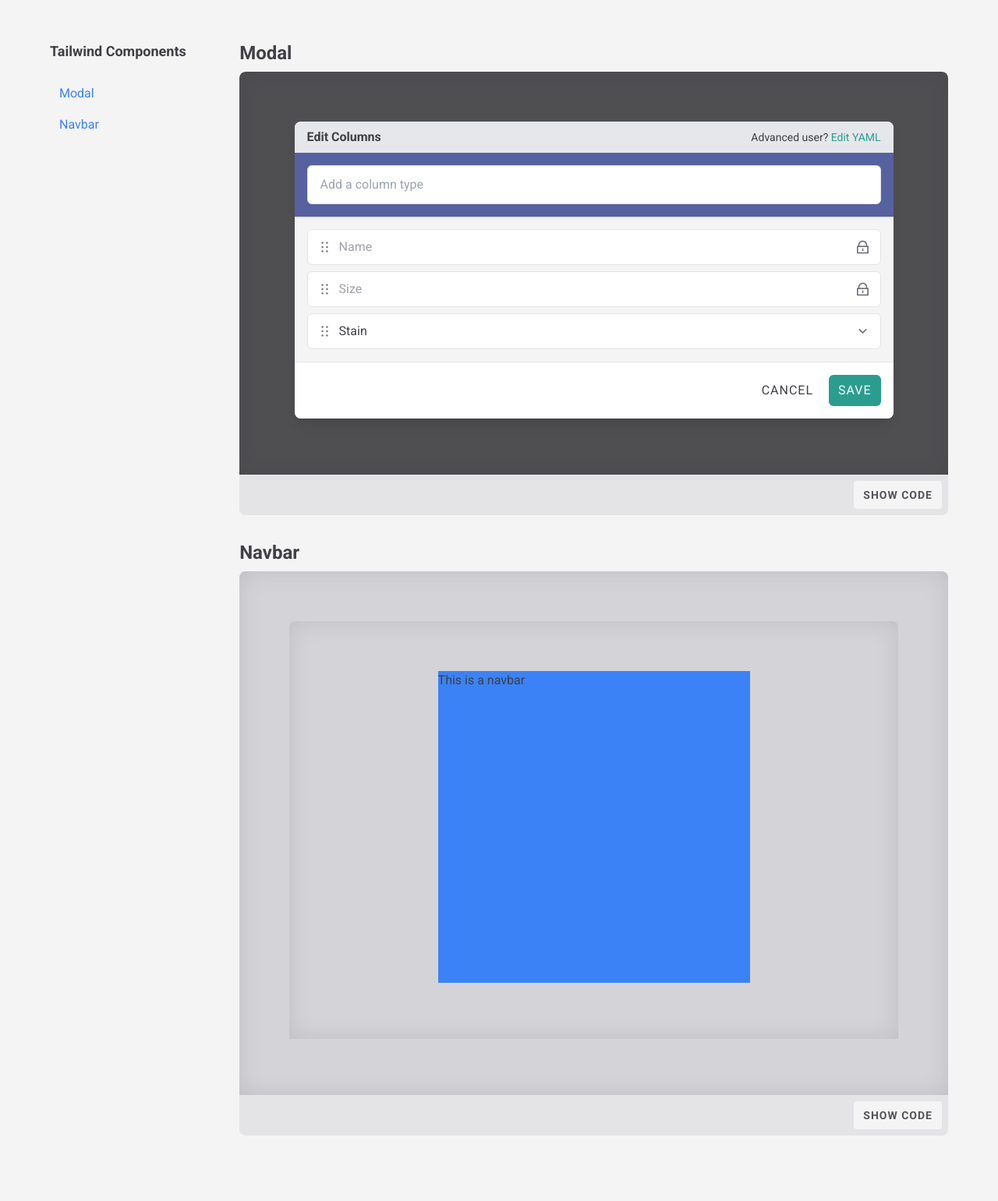
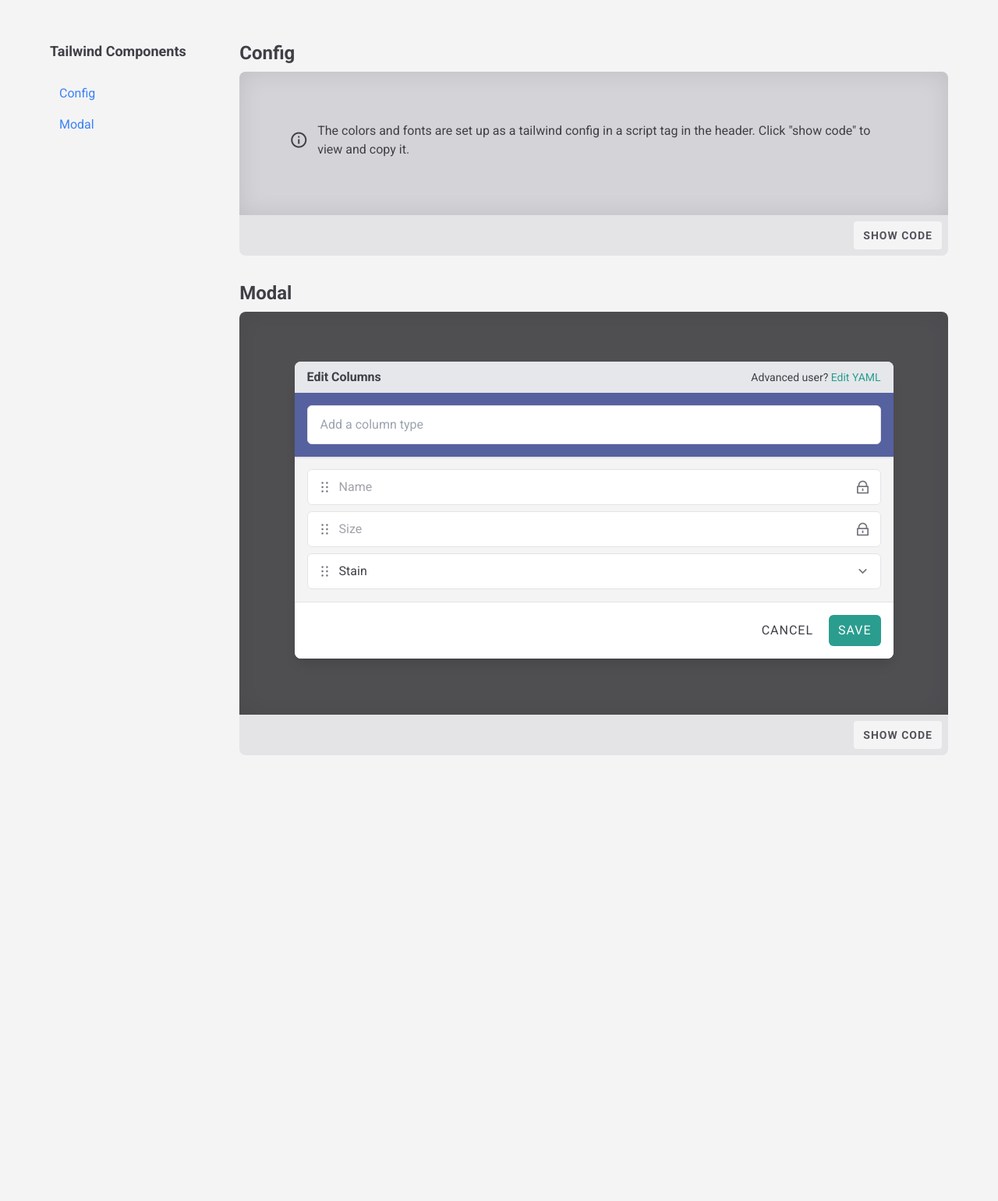
Before and after one commit to jtomeck/histomicstk-components, a Jekyll site: the page built from index.html, in a window 1280 px wide. Shown: the whole page at 78% size. Built offline with Jekyll 4.4.1, drawn with Linux system fonts in a browser that asks for light colours; nearby versions of some CDN libraries; after the commit the page ends 1053 px from its top, so only the background shows below that.

Commit message:
Add config as component

```diff
--- /dev/null
+++ b/_components/config.html
@@ -0,0 +1,6 @@
+---
+title: Config
+description: The colors and fonts are set up as a tailwind config in a script tag in the header. Click "show code" to view and copy it.
+---
+
+{% include tailwind-config.html %}
--- a/assets/css/style.css
+++ b/assets/css/style.css
@@ -1,4 +1,5 @@
-.component {
+.component,
+.component-desc {
     background: #d4d4d8;
     border-radius: 8px 8px 0 0;
     box-shadow: inset 0 0 30px rgba(0,0,0,.1);
--- a/index.html
+++ b/index.html
@@ -12,7 +12,16 @@ layout: default
                 <h2 class="text-2xl font-semibold mb-2">{{ component.title }}</h2>
                 <div class="component-container">
                     <!-- NOTE: .component needs to be single line or indentation in the code preview will appear broken -->
-                    <div class="component">{{ component.content | markdownify }}</div>
+                    {% if component.description %}
+                        <div class="component-desc flex items-center justify-center">
+                            <i class="ri-information-line text-2xl mr-3"></i>
+                            {{ component.description }}
+                        </div>
+                        <!-- NOTE: Component description is for when a component has no display (like config code or similar), but the .component div still needs to be there. This is why it is there and has the .hidden class -->
+                        <div class="component hidden">{{ component.content | markdownify }}</div>
+                    {% else %}
+                        <div class="component">{{ component.content | markdownify }}</div>
+                    {% endif %}
                     <div class="bg-zinc-200 rounded-b-lg p-2">
                         <div class="flex justify-end space-x-2">
                             <button class="copy-code bg-emerald-500 text-white font-semibold px-3 py-2 rounded uppercase tracking-[1px] text-sm hidden">Copy Code</button>
```
Also changed, not shown: _components/navbar.html (deleted, +0 -9 lines).
